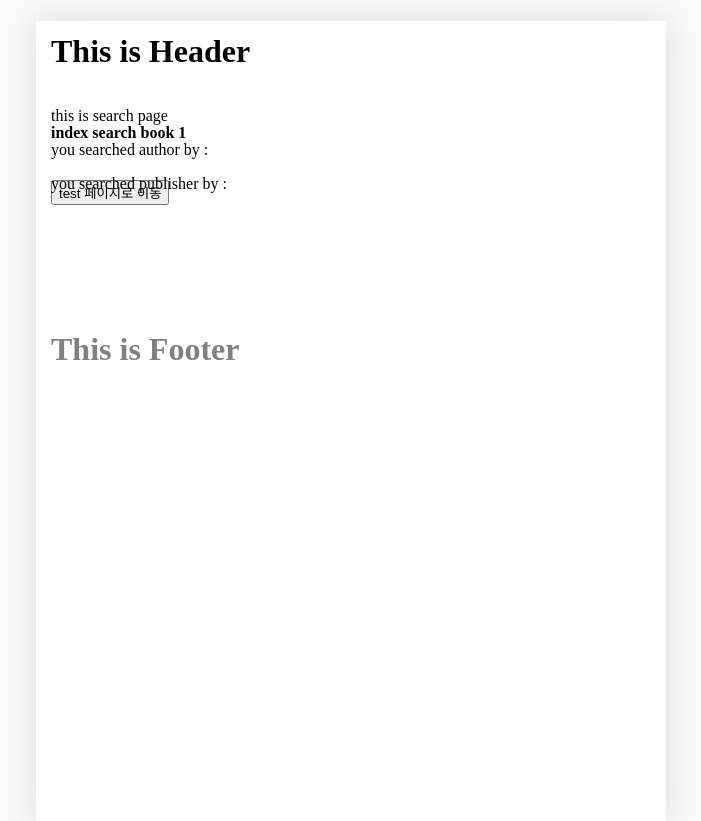
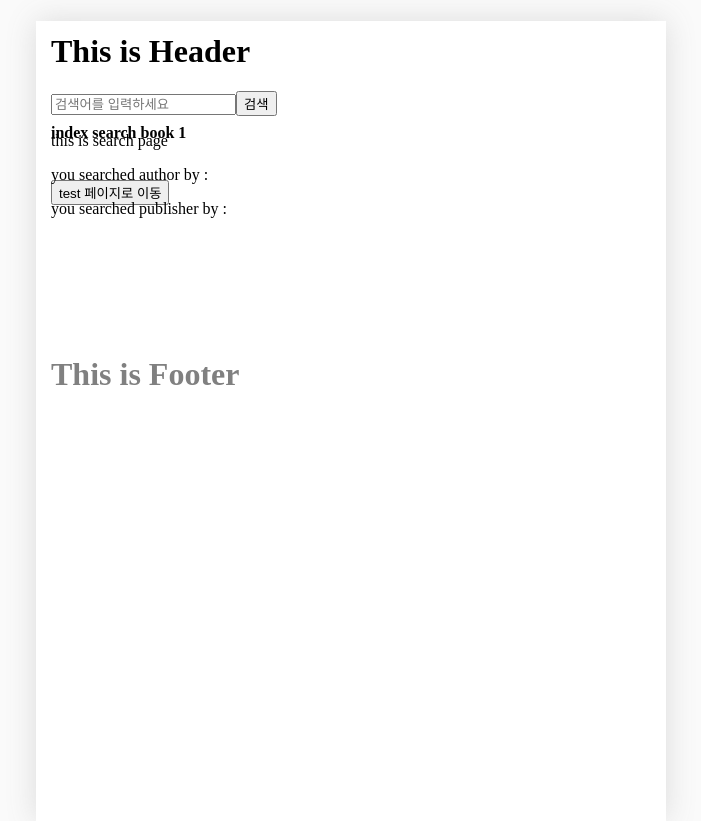
Before and after one commit to dev-daeun/nextjs-study, a Next.js app in the folder nextjs-study/: page /search in a window 1280 px wide. Shown: the whole page, without its empty margins (289-990 px from the left). Built offline with nearby package versions, Linux system fonts and the light colour scheme.

Commit message:
메인/검색 페이지에 검색창 레이아웃 추가

```diff
--- /dev/null
+++ b/nextjs-study/src/components/searchable-layout.tsx
@@ -0,0 +1,24 @@
+import { useRouter } from "next/router";
+import { ReactNode } from "react";
+import {useState} from "react";
+
+
+export default function SearchableLayout ({children}: {children: ReactNode}) {
+    const [search, setSearch] = useState("");
+    const router = useRouter();
+
+    const onChangeSearchInput = (e: React.ChangeEvent<HTMLInputElement>) => {
+        setSearch(e.target.value);
+    };
+
+    const onSubmitSearchInput = () => {
+        if (!search) return;
+        router.push(`/search?q=${search}`);
+    };
+
+    return (<div>
+        <input placeholder="검색어를 입력하세요" onChange={onChangeSearchInput} value={search}/>
+        <button onClick={onSubmitSearchInput}>검색</button>
+        {children}
+    </div>);
+}
--- a/nextjs-study/src/pages/_app.tsx
+++ b/nextjs-study/src/pages/_app.tsx
@@ -1,10 +1,17 @@
 import GlobalLayout from "@/components/global-layout";
 import "@/styles/globals.css";
+import { NextPage } from "next";
 import type { AppProps } from "next/app";
 import { useRouter } from "next/router";
 import { useEffect } from "react";
+import { ReactNode } from "react";
 
-export default function App({ Component, pageProps }: AppProps) {
+
+type PageWithLayout = NextPage & {
+  getLayout?: (page: ReactNode) => ReactNode;
+}
+
+export default function App({ Component, pageProps }: AppProps & {Component: PageWithLayout}) {
 
   const router = useRouter();
   /* prefetching : 컴포넌트가 렌더링 된 직후 해당 컴포넌트에서 이동하는 페이지들을 미리 서버에서 받아오는 것
@@ -16,9 +23,11 @@ export default function App({ Component, pageProps }: AppProps) {
     router.prefetch("/search");
   }, []);
 
+
+  const getLayout = Component.getLayout ?? ((page: ReactNode) => page);
   return <>
     <GlobalLayout>
-      <Component {...pageProps} />
+      {getLayout(<Component {...pageProps} />)}
       </GlobalLayout>
   </>
 }
--- a/nextjs-study/src/pages/index.tsx
+++ b/nextjs-study/src/pages/index.tsx
@@ -1,4 +1,6 @@
+import { ReactNode } from "react";
 import style from "../styles/index.module.css";
+import SearchableLayout from "@/components/searchable-layout";
 
 export default function Home() {
   return (
@@ -7,3 +9,7 @@ export default function Home() {
     </>
   );
 }
+
+Home.getLayout = (page: ReactNode) => {
+  return <SearchableLayout>{page}</SearchableLayout>
+};
--- a/nextjs-study/src/pages/search.tsx
+++ b/nextjs-study/src/pages/search.tsx
@@ -1,4 +1,6 @@
 import { useRouter } from "next/router";
+import { ReactNode } from "react";
+import SearchableLayout from "@/components/searchable-layout";
 
 export default function Search () {
     const router = useRouter();
@@ -9,3 +11,7 @@ export default function Search () {
         <p>you searched publisher by : { publisher }</p>
     </>
 }
+
+Search.getLayout = (page: ReactNode) => {
+    return <SearchableLayout>{page}</SearchableLayout>
+  };
```
